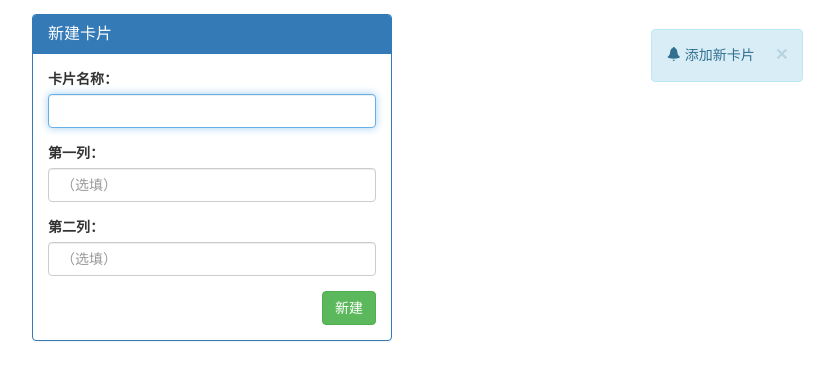
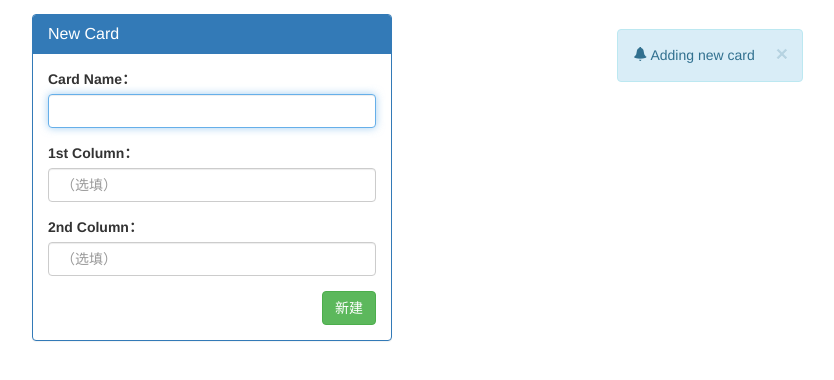
Before and after one commit to kyan001/Duetime, a Django app: page /cardnote/newcard in a window 1280 px wide. Shown: the part 51-431 px from the top of the page, without its empty margins (428-1262 px from the left). Run offline with Django 3.2, Linux system fonts and the light colour scheme; the visitor is signed in with stand-in values (Sample User, id 1); some libraries are stand-ins or nearby versions.

Commit message:
translate Chinese -> English

```diff
--- a/main/templates/cardnote/newcard.html
+++ b/main/templates/cardnote/newcard.html
@@ -1,5 +1,5 @@
 {% extends "base.html" %}
-{% block title %}卡片笔记 - 新卡片{% endblock %}
+{% block title %}Cardnote - New Card{% endblock %}
 
 {% block css %}
     <style>
@@ -16,21 +16,21 @@
             <div class="col-xs-12 col-sm-6 col-sm-offset-3 col-md-4 col-md-offset-4">
                 <div class="panel panel-primary">
                     <div class="panel-heading">
-                        <h3 class="panel-title">新建卡片</h3>
+                        <h3 class="panel-title">New Card</h3>
                     </div>
                     <div class="panel-body">
                         <form action="/cardnote/addcard" method="post">
                             {% csrf_token %}
                             <div class="form-group">
-                                <label for="input-title">卡片名称：</label>
+                                <label for="input-title">Card Name：</label>
                                 <input id="input-title" class="form-control" name="title" type="text" placeholder="" autofocus="autofocus">
                             </div>
                             <div class="form-group">
-                                <label for="input-kcol">第一列：</label>
+                                <label for="input-kcol">1st Column：</label>
                                 <input id="input-kcol" class="form-control" name="kcol" type="text" placeholder="（选填）">
                             </div>
                             <div class="form-group">
-                                <label for="input-vcol">第二列：</label>
+                                <label for="input-vcol">2nd Column：</label>
                                 <input id="input-vcol" class="form-control" name="vcol" type="text" placeholder="（选填）">
                             </div>
                             <button type="submit" class="btn btn-success pull-right">新建</button>
--- a/main/views/cardnote.py
+++ b/main/views/cardnote.py
@@ -29,7 +29,7 @@ def cardnoteList(request):
 @login_required
 def cardnoteNewcard(request):
     """Add new card Page"""
-    messages.info(request, '添加新卡片')  # only for messages testing
+    messages.info(request, 'Adding new card')  # only for messages testing
     return render(request, 'cardnote/newcard.html')
 
 
@@ -44,7 +44,7 @@ def cardnoteAddcard(request):
     card = CardnoteCard(title=title, kcol=kcol, vcol=vcol)
     card.save()
     # render
-    messages.success(request, '新卡片《{card.title}》已添加'.format(card=card))
+    messages.success(request, 'New card 《{card.title}》 added'.format(card=card))
     return redirect('/cardnote/list')
 
 
@@ -57,7 +57,7 @@ def cardnoteDeletecard(request):
     card = CardnoteCard.objects.get_or_404(id=int(cardnotecardid))
     items = card.cardnoteitems
     with transaction.atomic():
-        messages.success(request, "卡片《{card.title}》已删除".format(card=card))
+        messages.success(request, "Card 《{card.title}》 removed".format(card=card))
         card.delete()
         items.delete()
     return redirect('/cardnote/list')
@@ -98,7 +98,7 @@ def cardnoteUpdate(request):
                 tmp_itm.val = new_item.get("val")
                 tmp_itm.save()
     # render
-    messages.success(request, '卡片《{card.title}》已更新'.format(card=card))
+    messages.success(request, 'Card 《{card.title}》 updated'.format(card=card))
     return redirect('/cardnote/detail?id={}'.format(card.id))
 
 
```
Also changed, not shown: main/models.py (+6 -6 lines), main/templates/cardnote/detail.html (+4 -4 lines), main/templates/cardnote/list.html (+5 -3 lines).
